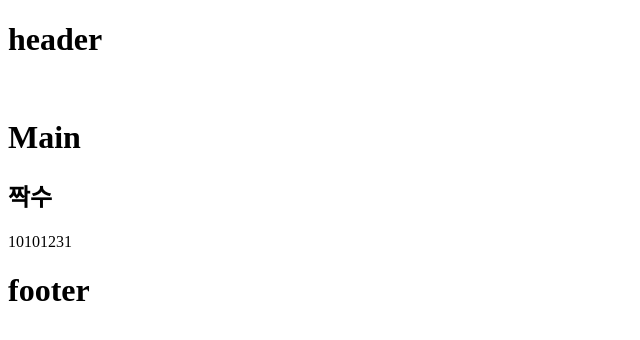
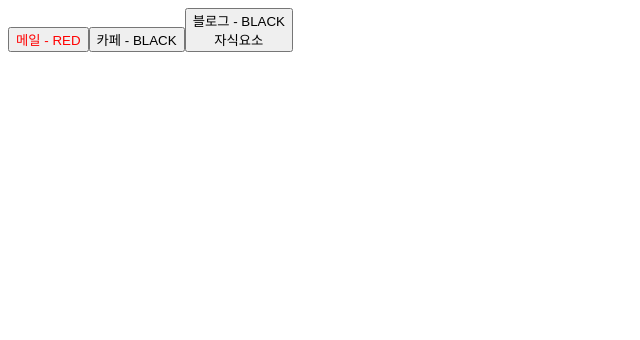
Before and after one commit to jazzyfact/onebite-react, a React (Vite) app in the folder section05/: page / in a window 1280 px wide. Shown: the top 340 px of the page, without its empty margins (0-640 px from the left). Built offline with nearby package versions, Linux system fonts and the light colour scheme.

Commit message:
[ADD] 5.4 Props

```diff
--- a/section05/src/App.jsx
+++ b/section05/src/App.jsx
@@ -2,13 +2,24 @@
 import Header from "./components/Header";
 import Main from "./components/Main";
 import Footer from "./components/Footer";
+import Button from "./components/Button";
 
 function App() {
+  const buttonProps = {
+    text: "메일",
+    color: "red",
+    a: 1,
+    b: 2,
+    c: 3,
+  };
+
   return (
     <>
-      <Header />
-      <Main />
-      <Footer />
+      <Button {...buttonProps} />
+      <Button text={"카페"} />
+      <Button text={"블로그"}>
+        <div> 자식요소 </div>
+      </Button>
     </>
   );
 }
--- /dev/null
+++ b/section05/src/components/Button.jsx
@@ -0,0 +1,14 @@
+const Button = ({ text, color, children }) => {
+  return (
+    <button style={{ color: color }}>
+      {text} - {color.toUpperCase()}
+      {children}
+    </button>
+  );
+};
+
+Button.defaultProps = {
+  color: "black",
+};
+
+export default Button;
--- /dev/null
+++ b/section05/src/components/Main.css
@@ -0,0 +1,4 @@
+.logout {
+  background-color: red;
+  border-bottom: 5px solid;
+}
--- a/section05/src/components/Main.jsx
+++ b/section05/src/components/Main.jsx
@@ -1,27 +1,17 @@
-//jsx 주의 사항
-//1. 중괄호 내부에는 자바스크립트 표현식만 넣을 수 있다
-//2. 숫자, 문자열, 배열 값만 렌더링 된다
-//3. 모든 태그는 닫혀있어야 한다
-//4. 최상위 태그는 반드시 하나여야만 한다
+import "./Main.css";
 
 const Main = () => {
-  const number = 10;
-  const obj = { a: 1 };
+  const user = {
+    name: "다이노스",
+    isLogin: true,
+  };
+  // return <>{user.isLogin ? <div>로그아웃</div> : <div>로그인 </div>}</>;
 
-  return (
-    <main>
-      <img></img>
-      <h1>Main</h1>
-      <h2>{number % 2 === 0 ? "짝수" : "홀수"}</h2>
-      {10}
-      {number}
-      {[1, 2, 3]}
-      {true}
-      {undefined}
-      {null}
-      {obj.a}
-    </main>
-  );
+  if (user.isLogin) {
+    return <div className="logout">로그아웃</div>;
+  } else {
+    return <div>로그인</div>;
+  }
 };
 
 export default Main;
```
